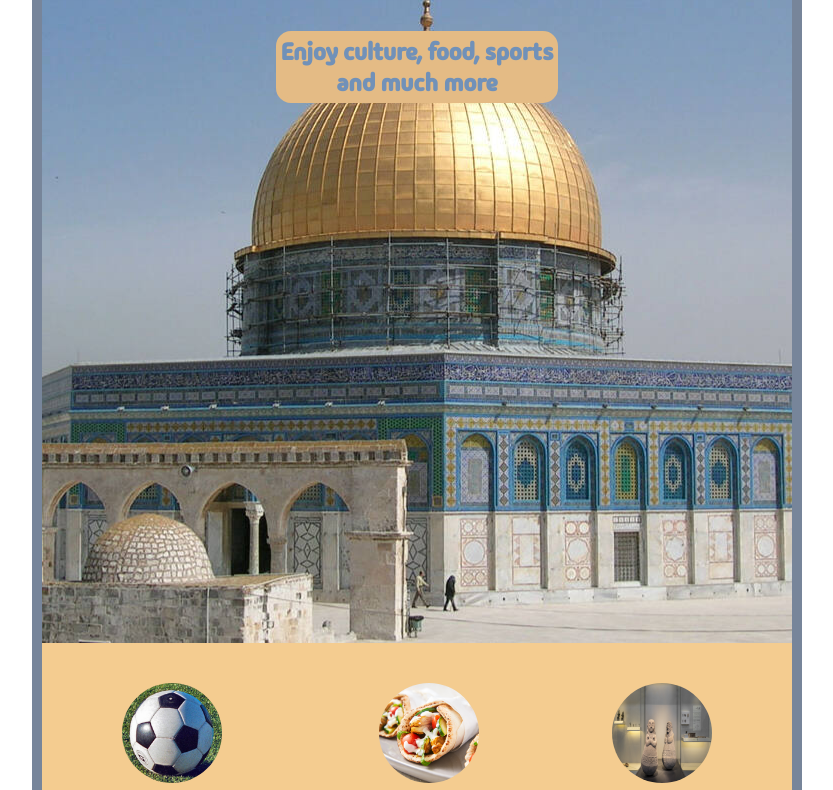
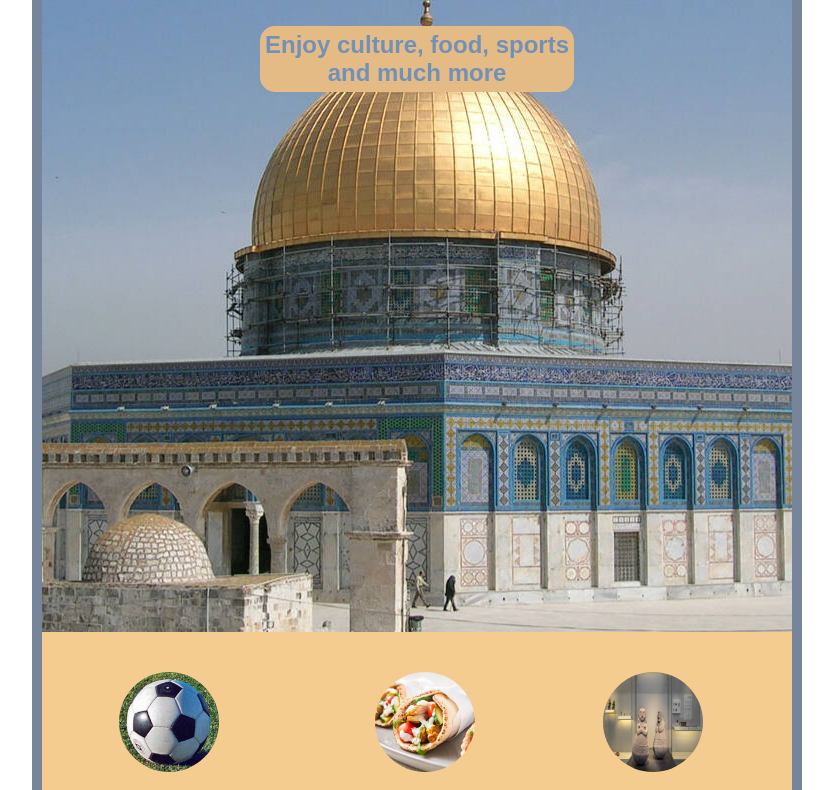
Before and after one commit to amramoudi/Hometown-Homepage, a plain HTML site: page index.html in a window 1280 px wide. Shown: the part 114-904 px from the top of the page, without its empty margins (223-1056 px from the left). Drawn offline with Linux system fonts and the light colour scheme.

Commit message:
Update style.css

```diff
--- a/style.css
+++ b/style.css
@@ -4,7 +4,7 @@
 }
 
 body{
-    font-family: base;
+    font-family: Sans-serif;
     margin: 0;
 }
 
```
